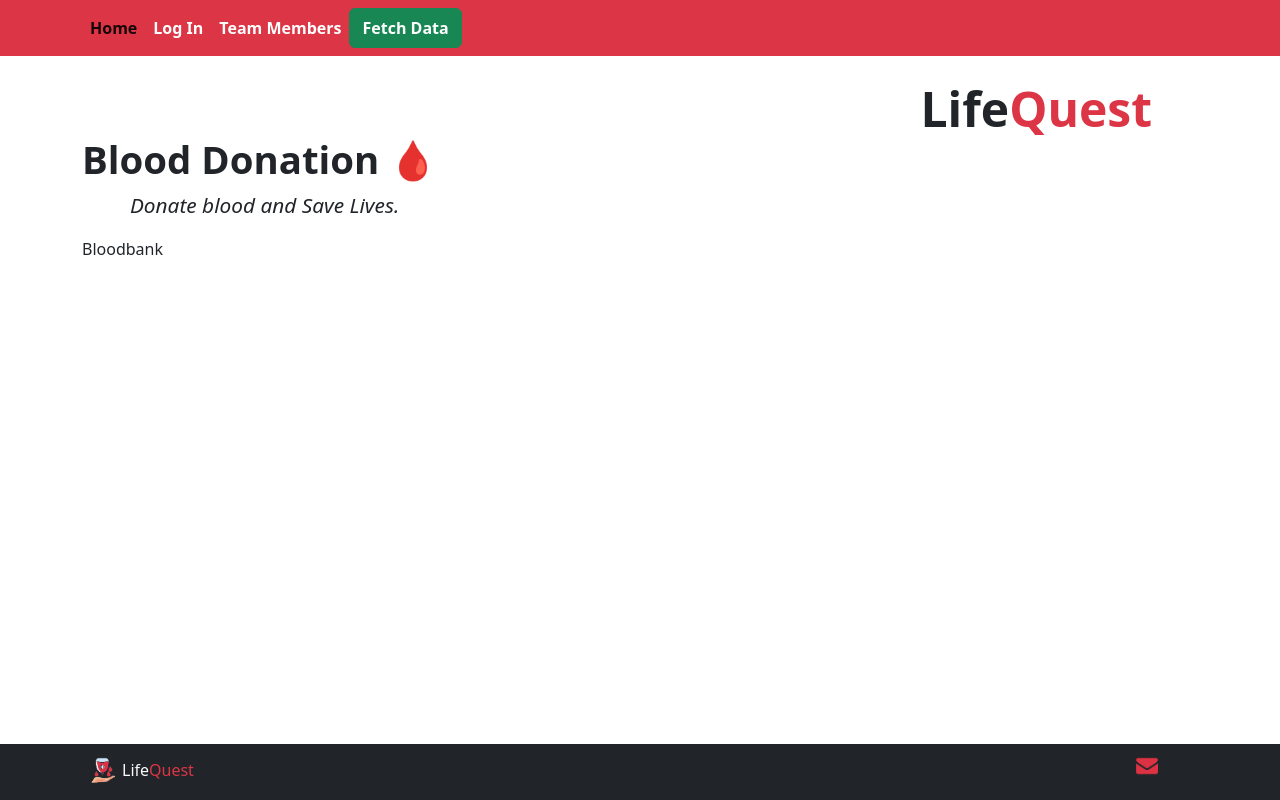
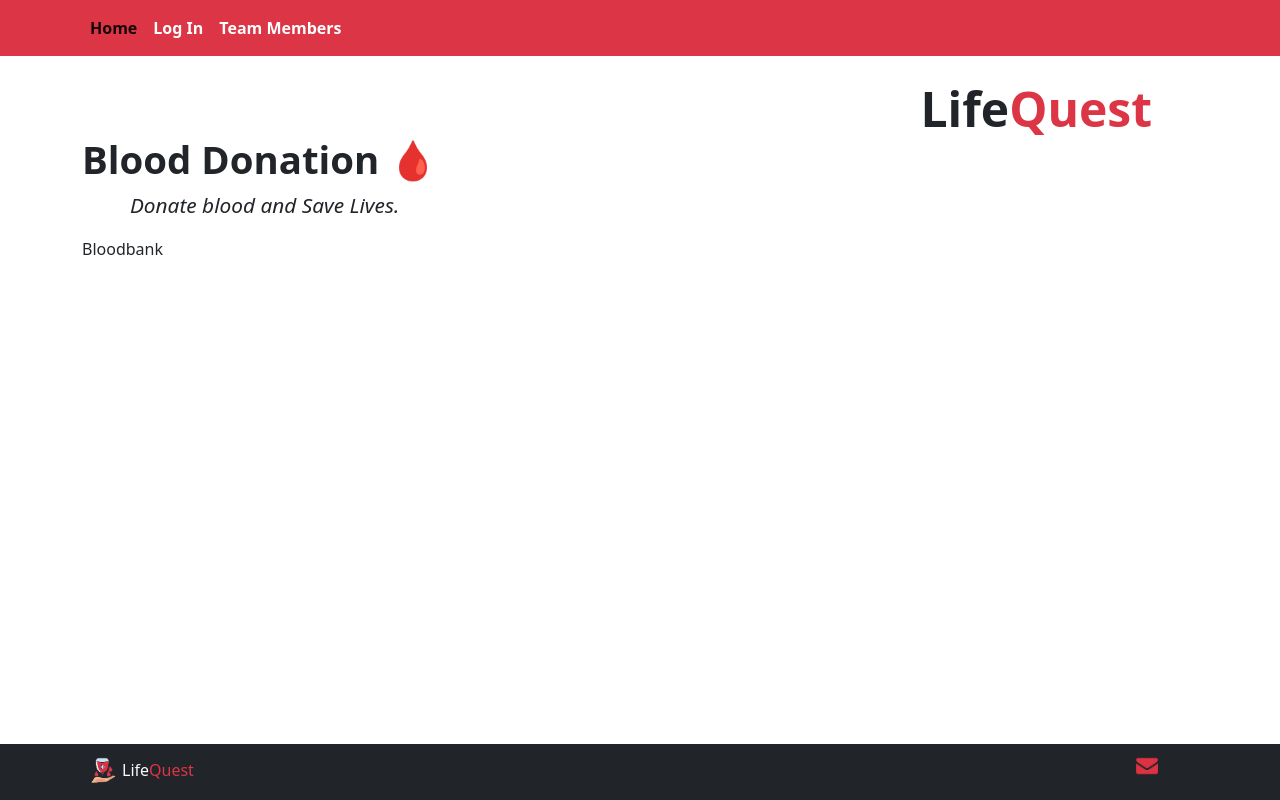
Before and after one commit to KyleDom/LifeQuest-Website, a React (Create React App) app in the folder frontend/: page / in a window 1280 px wide. Built offline with nearby package versions, Linux system fonts and the light colour scheme.

Commit message:
update on sign up and frontend

```diff
--- a/frontend/src/components/Nav.tsx
+++ b/frontend/src/components/Nav.tsx
@@ -15,15 +15,6 @@ export function Navbar() {
       title: "Successfully Logged Out!",
     });
     setTimeout(() => navigate("/"), 1000);
-  }
-
-  async function handleFetch() {
-    const response = await axios.get("/");
-    const stringify = JSON.stringify(response.data);
-    Swal.fire({
-      icon: "success",
-      title: `SUCCESSFULLY FETCH \nDATA: ${stringify}`,
-    });
   }
 
   return (
@@ -49,9 +40,6 @@ export function Navbar() {
               Log Out
             </Button>
           )}
-          <Button variant="success" onClick={handleFetch}>
-            Fetch Data
-          </Button>
         </Nav>
       </Container>
     </NavbarBs>
```
Also changed, not shown: 1 other file (tests, documents, lock files or other folders).
